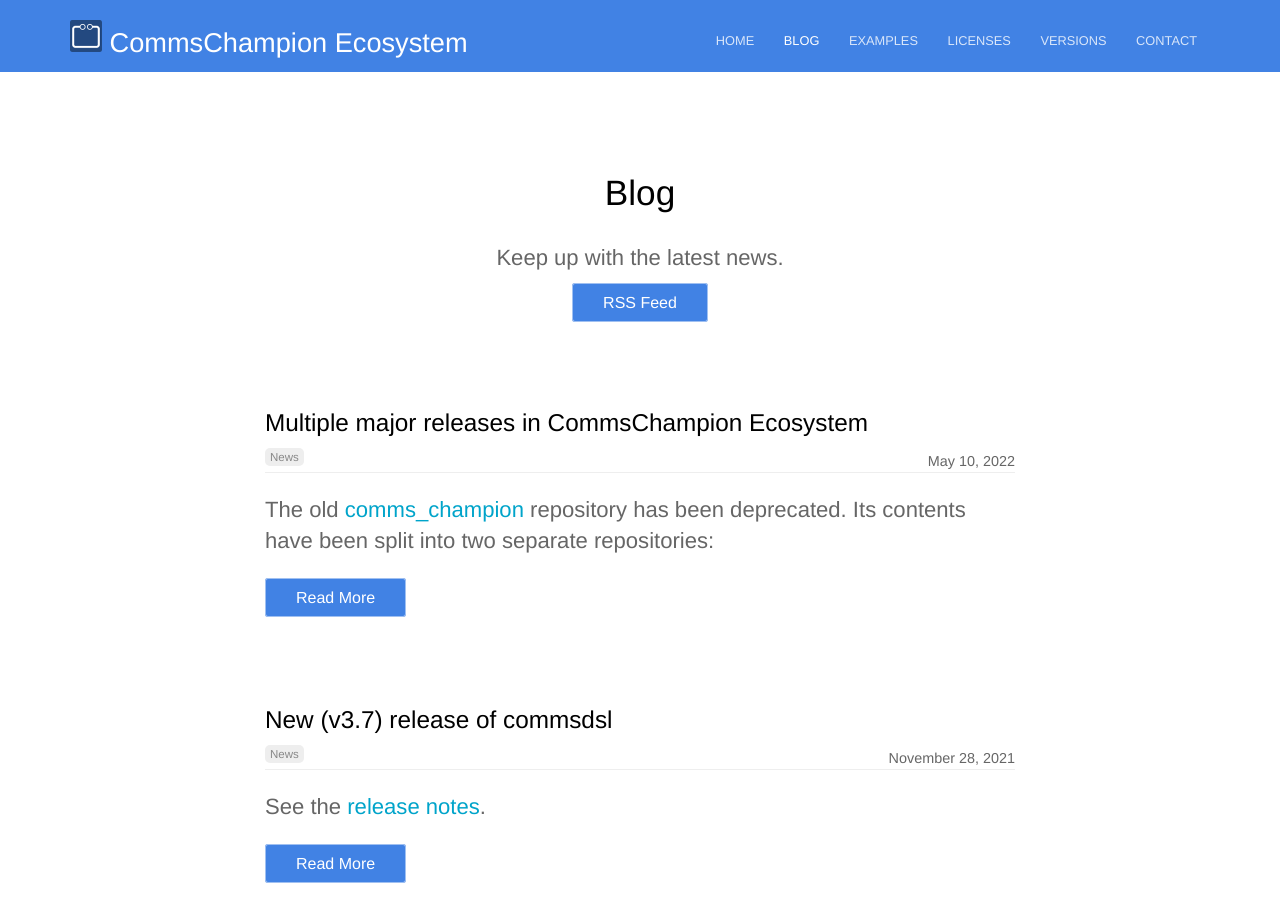
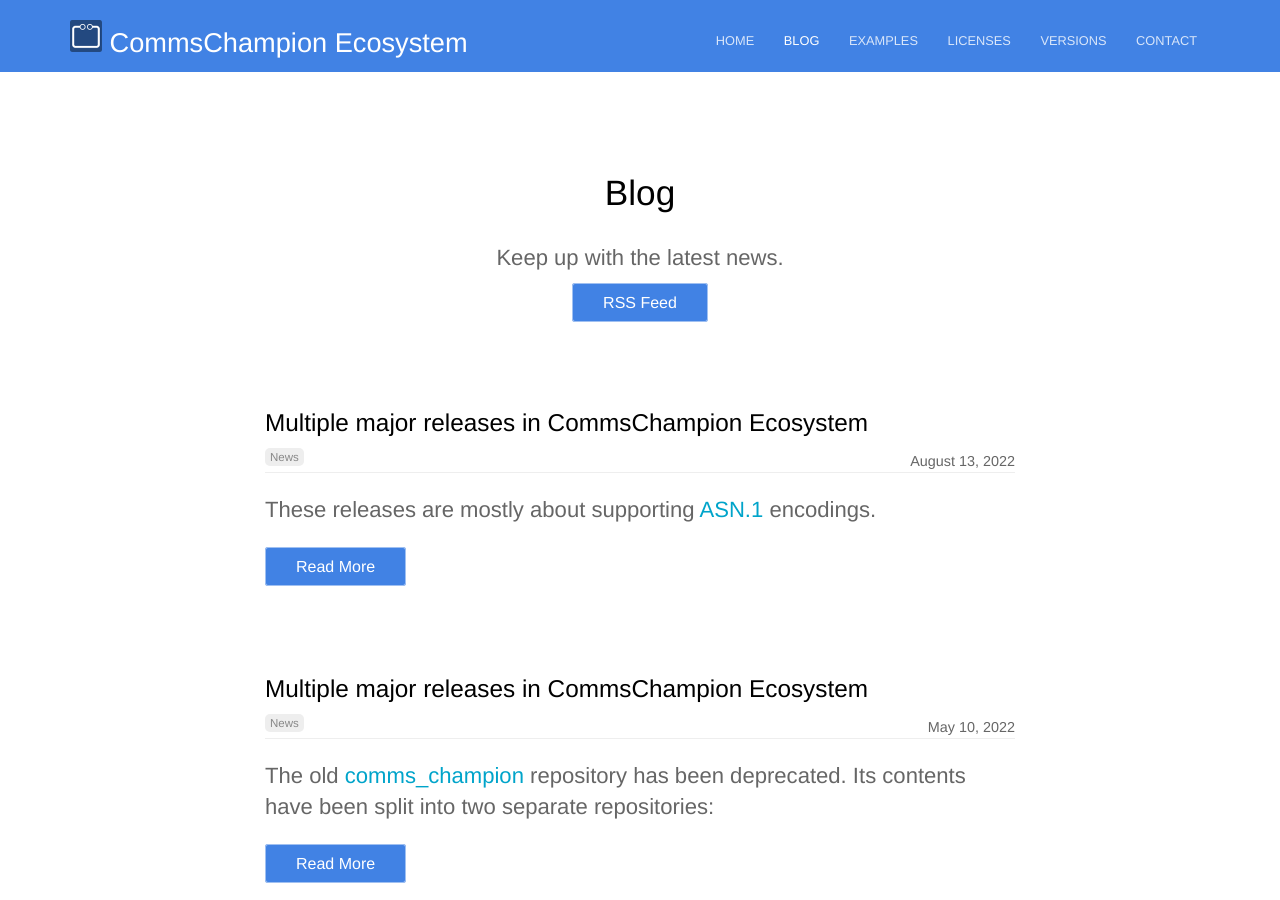
Before and after one commit to commschamp/commschamp.github.io, a Jekyll site: the page built from blog/index.html, in a window 1280 px wide and 900 px high. Built offline with Jekyll 4.4.1, drawn with Linux system fonts in a browser that asks for light colours; the list of posts is cut into pages by our own code; some of the changed text lies outside the part shown.

Commit message:
Announcing major v5.0 releases of the components.

```diff
--- a/Gemfile
+++ b/Gemfile
@@ -13,3 +13,5 @@ group :jekyll_plugins do
   gem 'jekyll-relative-links'
 
 end
+
+gem "webrick", "~> 1.7"
--- /dev/null
+++ b/_posts/2022-08-13-multiple-releases-v5.0.md
@@ -0,0 +1,14 @@
+---
+date: 2022-08-13 00:00:01
+title: Multiple major releases in CommsChampion Ecosystem
+categories:
+  - news
+---
+These releases are mostly about supporting [ASN.1](https://en.wikipedia.org/wiki/ASN.1) encodings.
+
+
+
+* [COMMS Library](https://github.com/commschamp/comms) - See release notes of the [v5.0](https://github.com/commschamp/comms/releases/tag/v5.0).
+* [CommsDSL](https://github.com/commschamp/CommsDSL-Specification) - See release notes of the [v5.0](https://github.com/commschamp/CommsDSL-Specification/releases/tag/v5.0).
+* [commsdsl](https://github.com/commschamp/commsdsl) - See release notes of the [v5.0](https://github.com/commschamp/commsdsl/releases/tag/v5.0).
+* [cc_tutorial](https://github.com/commschamp/cc_tutorial) - See release notes of the [2022-08-13](https://github.com/commschamp/cc_tutorial/releases/tag/2022-08-13).
```
Also changed, not shown: _includes/versions.md (+1 -0 lines).
